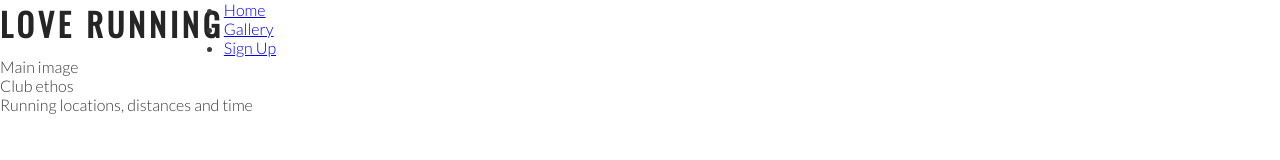
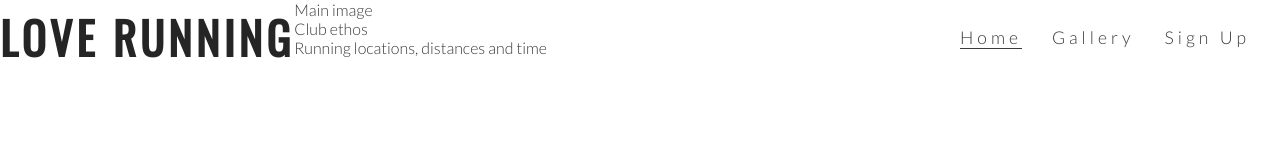
Before and after one commit to FarehaSi/love-running, a plain HTML site: page index.html in a window 1280 px wide. Drawn offline with nearby package versions, Linux system fonts and the light colour scheme.

Commit message:
Style navigation links

```diff
--- a/assets/css/style.css
+++ b/assets/css/style.css
@@ -23,4 +23,35 @@ h1, h2 {
 
 #logo {
     float: left;
+    font-size: 280%;
 }
+
+/* navigation links */
+
+#menu {
+    font-size: 110%;
+    letter-spacing: 4px;
+}
+
+#menu, #logo {
+    line-height: 75px;
+}
+
+#menu li {
+    float: right;
+    list-style-type: none;
+    margin-right: 30px;
+}
+
+#menu a {
+    text-decoration: none;
+    color: inherit;
+}
+
+#menu a:hover {
+    border-bottom: 1px solid #3a3a3a;
+}
+
+.active {
+    border-bottom: 1px solid #3a3a3a;
+}
--- a/index.html
+++ b/index.html
@@ -17,15 +17,15 @@
             <h1 id="logo">Love Running</h1>
         </a>
         <nav>
-            <ul>
+            <ul id="menu">
                 <li>
-                    <a href="index.html">Home</a>
+                    <a href="#">Sign Up</a>
                 </li>
                 <li>
                     <a href="#">Gallery</a>
                 </li>
                 <li>
-                    <a href="#">Sign Up</a>
+                    <a href="index.html" class="active">Home</a>
                 </li>
             </ul>
         </nav>
```
